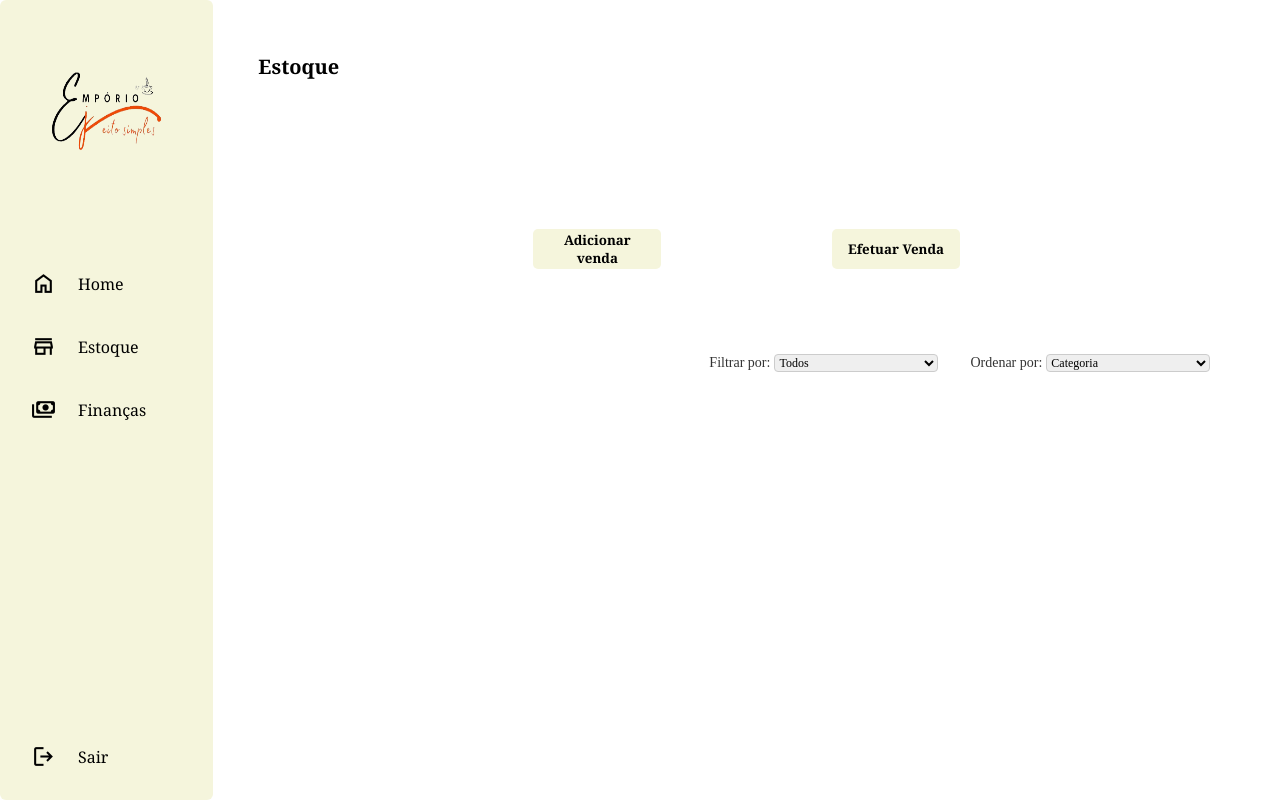
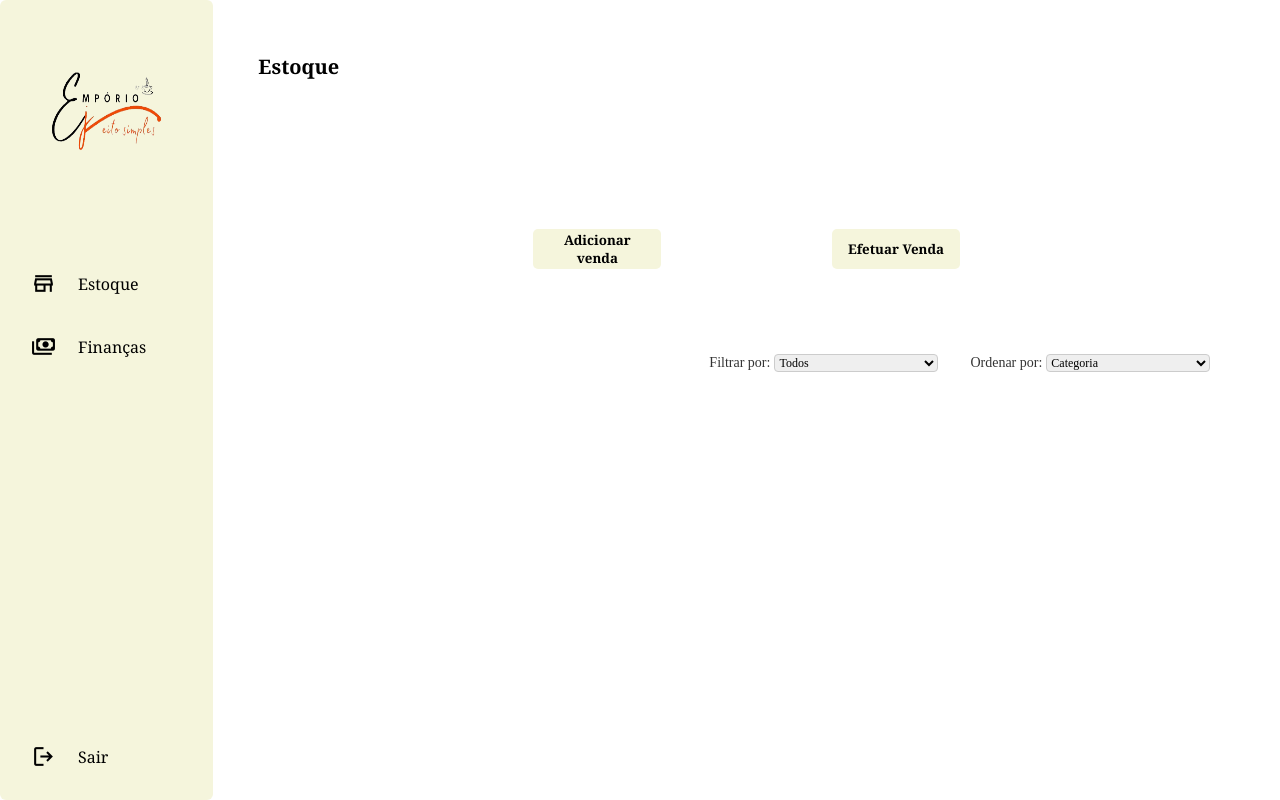
Before and after one commit to PSG-TIAPN-2022-1/psg-tiapn-2024-1-hapiv-team, a React (Create React App) app in the folder codigo/frontEnd/emporio/: page / in a window 1280 px wide. Built offline with nearby package versions, Linux system fonts and the light colour scheme.

Commit message:
tirar o button

```diff
--- a/codigo/frontEnd/emporio/src/screens/BaseScreen/components/BarraLateral/BarraLateral.jsx
+++ b/codigo/frontEnd/emporio/src/screens/BaseScreen/components/BarraLateral/BarraLateral.jsx
@@ -15,7 +15,6 @@ export const BarraLateral = () => {
         <BarraLateralLogo src={logo} />
       </BarraLateralCabecalho>
       <SecaoBotoes>
-        <Button icon="home" title="Home" />
         <Button icon="store" title="Estoque" />
         <Button icon="payments" title="Finanças" />
       </SecaoBotoes>
```
